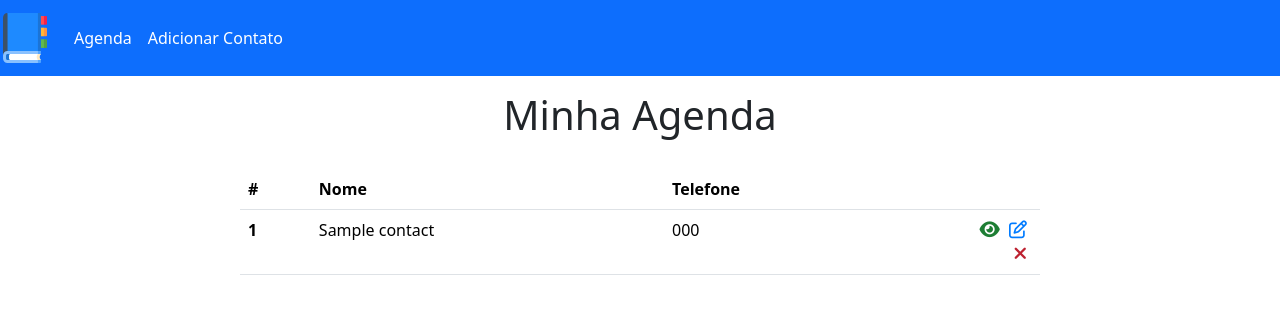
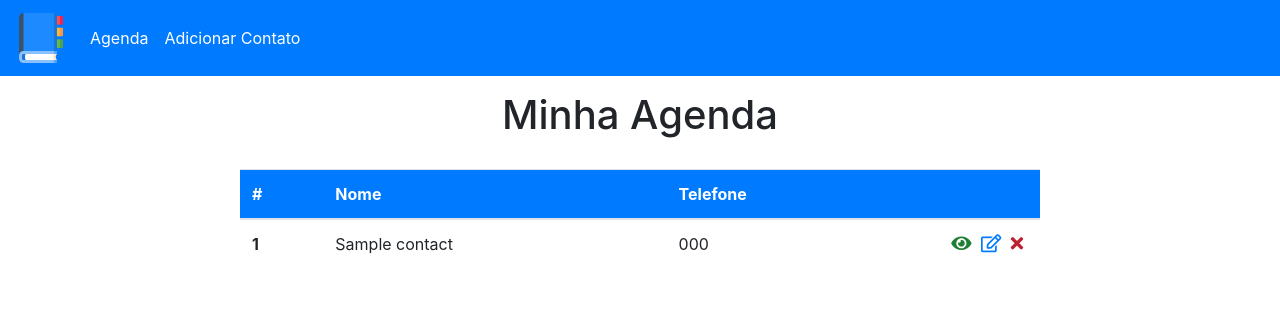
Before and after one commit to Laurasdc/Projeto-Agenda, a PHP site: page /index.php in a window 1280 px wide. Shown: the top 314 px of the page. Run offline with PHP 8.4, Linux system fonts and the light colour scheme; tables that the repository leaves empty or names only in its code hold one stand-in row (values such as "Sample post"); some libraries are stand-ins or nearby versions.

Commit message:
Finalização projeto

```diff
--- a/config/process.php
+++ b/config/process.php
@@ -114,6 +114,26 @@
         $error = $e->getMessage();
         echo "Erro: $error";
       }
+    } else if ($data["type"] === "delete") {
+
+      $id = $data["id"];
+
+      $query = "DELETE FROM contacts WHERE id = :id";
+
+      $stmt = $conn->prepare($query);
+
+      $stmt->bindParam(":id", $id);
+
+      try {
+
+        $stmt->execute();
+        $_SESSION["msg"] = "Contato removido com sucesso!";
+
+      } catch(PDOException $e) {
+        // erro na conexão
+        $error = $e->getMessage();
+        echo "Erro: $error";
+      }
     }
 
     // Redirect HOME
--- a/css/styles.css
+++ b/css/styles.css
@@ -38,6 +38,10 @@
 
 .edit-icon {
     color: #007BFF;
+}
+
+.delete-form {
+    display: inline-block;
 }
 
 .delete-btn {
--- a/edit.php
+++ b/edit.php
@@ -17,7 +17,7 @@
       </div>
       <div class="form-group">
         <label for="observations">Observações:</label>
-        <textarea type="text" class="form-control" id="observations" name="observations" placeholder="Insira as observações" rows="3">?= $contact['observations'] ?></textarea>
+        <textarea type="text" class="form-control" id="observations" name="observations" placeholder="Insira as observações" rows="3"><?= $contact['observations'] ?></textarea>
       </div>
       <button type="submit" class="btn btn-primary">Atualizar</button>
     </form>
--- a/templates/header.php
+++ b/templates/header.php
@@ -3,14 +3,13 @@
   include_once("config/url.php");
   include_once("config/process.php");
 
-  //limpa a mensagem
+  // limpa a mensagem
   if(isset($_SESSION['msg'])) {
     $printMsg = $_SESSION['msg'];
     $_SESSION['msg'] = '';
   }
 
 ?>
-
 <!DOCTYPE html>
 <html lang="en">
 <head>
@@ -18,9 +17,10 @@
   <meta name="viewport" content="width=device-width, initial-scale=1.0">
   <title>Agenda de Contatos</title>
   <!-- BOOTSTRAP -->
-   <link rel="stylesheet" href="https://cdnjs.cloudflare.com/ajax/libs/bootstrap/5.3.3/css/bootstrap.min.css" integrity="sha512-jnSuA4Ss2PkkikSOLtYs8BlYIeeIK1h99ty4YfvRPAlzr377vr3CXDb7sb7eEEBYjDtcYj+AjBH3FLv5uSJuXg==" crossorigin="anonymous" referrerpolicy="no-referrer" />
-   <!-- Font Awesome -->
-   <link rel="stylesheet" href="https://cdnjs.cloudflare.com/ajax/libs/font-awesome/6.6.0/css/all.min.css" integrity="sha512-Kc323vGBEqzTmouAECnVceyQqyqdsSiqLQISBL29aUW4U/M7pSPA/gEUZQqv1cwx4OnYxTxve5UMg5GT6L4JJg==" crossorigin="anonymous" referrerpolicy="no-referrer" />
+  <link rel="stylesheet" href="https://cdnjs.cloudflare.com/ajax/libs/twitter-bootstrap/4.5.3/css/bootstrap.min.css" integrity="sha512-oc9+XSs1H243/FRN9Rw62Fn8EtxjEYWHXRvjS43YtueEewbS6ObfXcJNyohjHqVKFPoXXUxwc+q1K7Dee6vv9g==" crossorigin="anonymous" />
+  <!-- FONT AWESOME -->
+  <link rel="stylesheet" href="https://cdnjs.cloudflare.com/ajax/libs/font-awesome/5.15.1/css/all.min.css" integrity="sha512-+4zCK9k+qNFUR5X+cKL9EIR+ZOhtIloNl9GIKS57V1MyNsYpYcUrUeQc9vNfzsWfV28IaLL3i96P9sdNyeRssA==" crossorigin="anonymous" />
+  <!-- CSS -->
   <link rel="stylesheet" href="<?= $BASE_URL ?>css/styles.css">
 </head>
 <body>
@@ -32,7 +32,7 @@
       <div>
         <div class="navbar-nav">
           <a class="nav-link active" id="home-link" href="<?= $BASE_URL ?>index.php">Agenda</a>
-                   <a class="nav-link active" href="<?= $BASE_URL ?>index.php">Adicionar Contato</a>
+          <a class="nav-link active" href="<?= $BASE_URL ?>create.php">Adicionar Contato</a>
         </div>
       </div>
     </nav>
```
Lines whose indentation alone changed are shown as unchanged.
